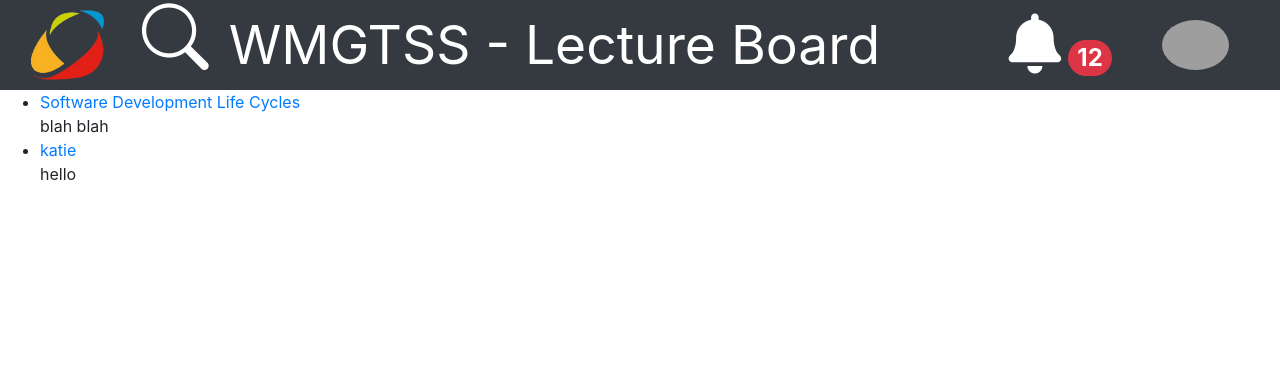
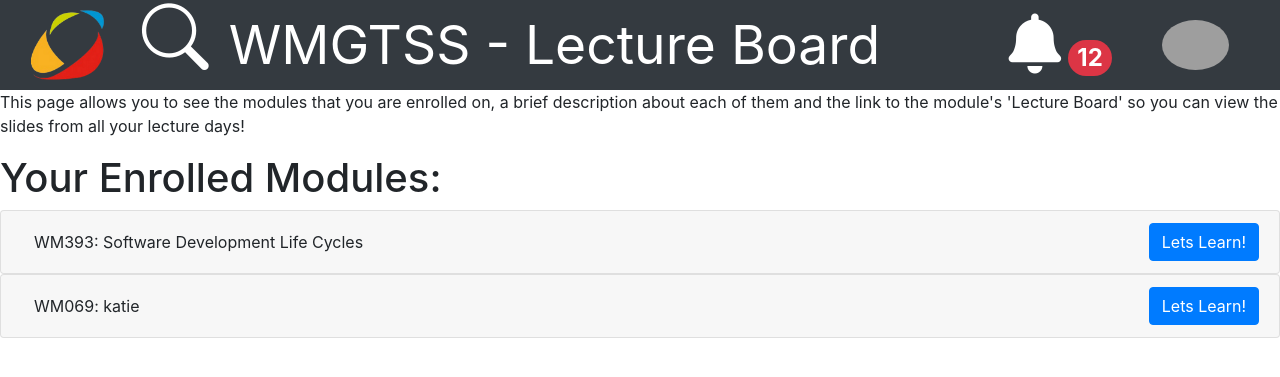
Before and after one commit to targett12lt/WMGTSS, a Django app: page /LectureBoard/ in a window 1280 px wide. Shown: the top 377 px of the page. Run offline with Django 3.2, Linux system fonts and the light colour scheme; data comes from the database, SQL or seed files in the repository; some libraries are stand-ins or nearby versions; grey boxes are pictures that could not be loaded.

Commit message:
Updated 'LectureBoard.html' to use accordion instead of HTML list to show modules and their descriptions. Also includes link for each

```diff
--- a/LectureBoard/templates/LectureBoard/LectureBoard.html
+++ b/LectureBoard/templates/LectureBoard/LectureBoard.html
@@ -1,6 +1,21 @@
 <html>
     <head>
         <title>Lecture Board - Your Modules</title>
+
+            <!-- Bootstrap Icon Library -->
+        <link rel="stylesheet" href="https://cdn.jsdelivr.net/npm/bootstrap-icons@1.3.0/font/bootstrap-icons.css">
+
+        <!-- Latest compiled and minified CSS -->
+        <link rel="stylesheet" href="https://maxcdn.bootstrapcdn.com/bootstrap/4.5.2/css/bootstrap.min.css">
+
+        <!-- jQuery library -->
+        <script src="https://ajax.googleapis.com/ajax/libs/jquery/3.5.1/jquery.min.js"></script>
+
+        <!-- Popper JS -->
+        <script src="https://cdnjs.cloudflare.com/ajax/libs/popper.js/1.16.0/umd/popper.min.js"></script>
+
+        <!-- Latest compiled JavaScript -->
+        <script src="https://maxcdn.bootstrapcdn.com/bootstrap/4.5.2/js/bootstrap.min.js"></script>
     </head>
 
 {% extends "LectureBoard/layout.html" %}
@@ -8,13 +23,30 @@
 {% block content %}
 
     <body>
+        <p>This page allows you to see the modules that you are enrolled on, a brief description about each of them and the link to the module's 'Lecture Board' so you can view the slides from all your lecture days!</p>
+        <h1> Your Enrolled Modules:</h1>
+
         {% if ModulesEnrolled %}
-            <ul>
             {% for Module in ModulesEnrolled %}
-                <li><a href="{% url 'ModuleBoard' Module.Module_Code %}">{{ Module.Module_Title}}</a></li>
-                <description>{{Module.Module_Description}}</description>
+                <div class="accordion" id="accordion">
+                    <div class="card">
+                      <div class="card-header" id="heading{{forloop.counter}}">
+                        <h2 class="mb-0">
+                          <button class="btn text-left" type="button" data-toggle="collapse" data-target="#collapse{{forloop.counter}}" aria-expanded="true" aria-controls="#collapse{{forloop.counter}}">
+                            {{Module.Module_Code}}: {{Module.Module_Title}}
+                          </button>
+                          <a href="{% url 'ModuleBoard' Module.Module_Code %}" type="button" style="float:right" class="btn btn-primary">Lets Learn!</a>
+                        </h2>
+                      </div>
+
+                      <div id="collapse{{forloop.counter}}" class="collapse hide" aria-labelledby="heading{{forloop.counter}}" data-parent="#accordion">
+                        <div class="card-body">
+                            {{Module.Module_Description}}
+                        </div>
+                      </div>
+                    </div>
+                </div>
             {% endfor %}
-            </ul>
         {% else %}
             <p>You have not been enrolled into any modules yet,
                 please contact your Apprentice Tutor for support on this :(</p>
```
